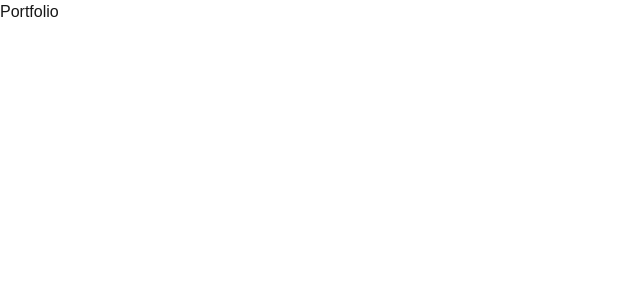
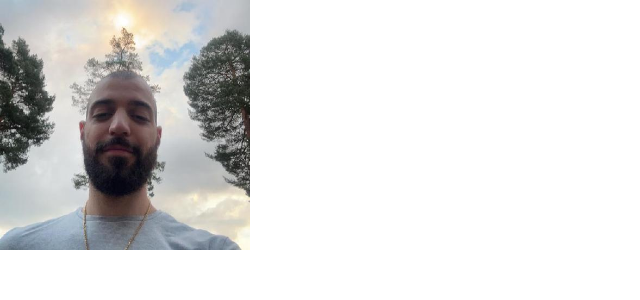
Before and after one commit to DanielHormos/portfolio, a Next.js app: page / in a window 1280 px wide. Shown: the top 300 px of the page, without its empty margins (0-640 px from the left). Built offline with nearby package versions, Linux system fonts and the light colour scheme.

Commit message:
added profile picture component and inserted it into home page

```diff
--- a/src/app/page.tsx
+++ b/src/app/page.tsx
@@ -1,3 +1,9 @@
+import { ProfilePicture } from "../features/profile-picture/ProfilePicture";
+
 export default function Home() {
-  return <h1>Portfolio</h1>;
+  return (
+    <>
+      <ProfilePicture />
+    </>
+  );
 }
--- /dev/null
+++ b/src/features/profile-picture/ProfilePicture.jsx
@@ -0,0 +1,13 @@
+import Image from "next/image";
+
+export function ProfilePicture() {
+  return (
+    <Image
+      className="rounded-full"
+      width={250}
+      height={0}
+      src={"/120799414.jfif"}
+      alt="Profile Picture"
+    />
+  );
+}
```
Also changed, not shown: public/120799414.jfif (added).
